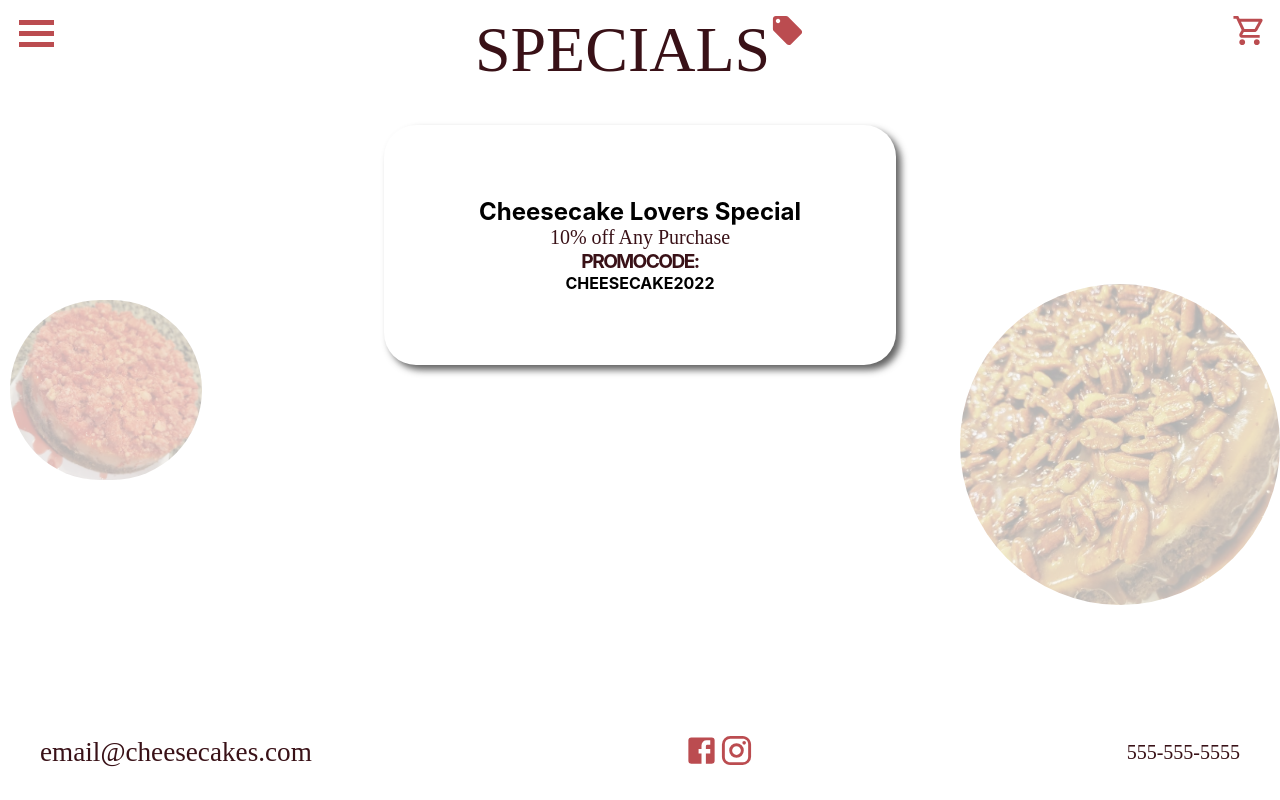
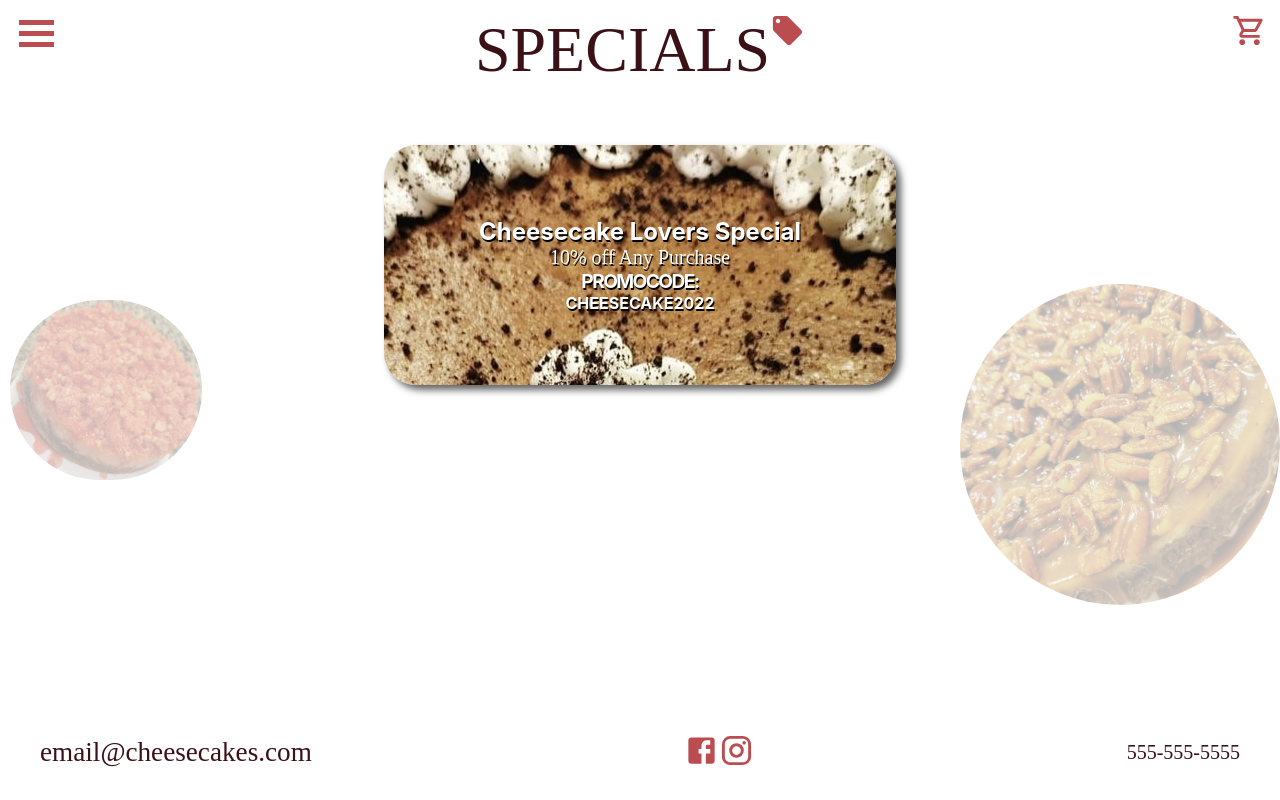
Before and after one commit to a-cole55/cheesecakes2.0, a React (Create React App) app: page /specials in a window 1280 px wide. Built offline with nearby package versions, Linux system fonts and the light colour scheme; a web font is replaced by a local one.

Commit message:
animations added to specials page

```diff
--- a/src/pages/Home.js
+++ b/src/pages/Home.js
@@ -14,8 +14,8 @@ export default function Home(){
         transition={transition}>
             <img id="homeLogo" src={HomeLogo} alt="logo"></img>
             <motion.p
-            initial={{ y: "-50%"}}
-            animate={{ y: 0, transition: {delay: 0.4, ...transition}}}
+            initial={{ y: "-70%"}}
+            animate={{ y: "-25%", transition: {delay: 0.4, duration: 1, ease: [0.43, 0.13, 0.23, 0.96]}}}
             exit={{ opacity: 0}}
             transition={transition}>Welcome Cheesecake Lover! I look forward to providing you with the best quality cheesecakes you have ever experienced.</motion.p>
         </motion.div>
--- a/src/pages/Specials.css
+++ b/src/pages/Specials.css
@@ -20,7 +20,15 @@
     justify-content: center;
     align-items: center;
     box-shadow: 5px 5px 7px rgba(33,33,33,.7);
+    background-image: url("../assets/choc-min.jpg");
+    background-position: top 5% center;
+    color:white;
+    text-shadow: black 1px 2px;
 
+}
+.coupon span, .coupon h3{
+    color:white;
+    text-shadow: black 1px 2px;
 }
 
 @media screen and (max-width:950px){
--- a/src/pages/Specials.js
+++ b/src/pages/Specials.js
@@ -16,12 +16,17 @@ export default function Specials(){
                 <h1>Specials</h1>
                 <LocalOfferIcon className="shop discount" fontSize="large"/>
             </div>
-            <div className="coupon">
+            <motion.div
+            className="coupon"
+            initial={{ y: "-50%"}}
+            animate={{ y: 20, transition: {delay: 0.4, duration: 1, ease: [0.43, 0.13, 0.23, 0.96]}}}
+            exit={{ opacity: 0}}
+            transition={transition}>
                 <h2>Cheesecake Lovers Special</h2>
                 <span>10% off Any Purchase</span>
                 <h3>PROMOCODE: </h3>
                 <h4>CHEESECAKE2022</h4>
-            </div>
+            </motion.div>
 
         </motion.div>
 
```
